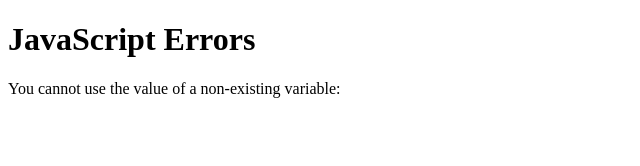
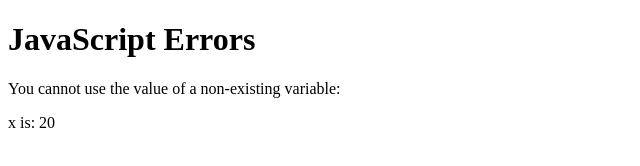
Before and after one commit to PinchasEli/TMP, a plain HTML site: page index.html in a window 1280 px wide. Shown: the full height of the page, 0-640 px from the left. Drawn offline with Linux system fonts and the light colour scheme.

Commit message:
y now is 15

```diff
--- a/index.html
+++ b/index.html
@@ -10,8 +10,8 @@
 
 <script>
 var x;
-var y = 1;
-]    x = y + 5;
+var y = 15;
+    x = y + 5;
      document.getElementById("demo").innerHTML = "x is: " + x ;
 
 </script>
```
